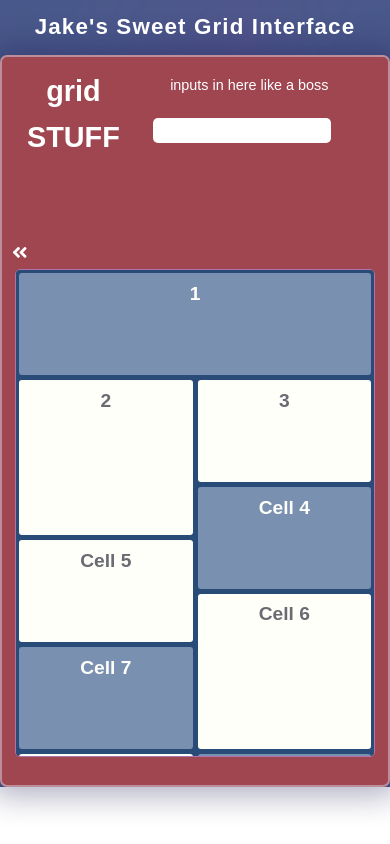
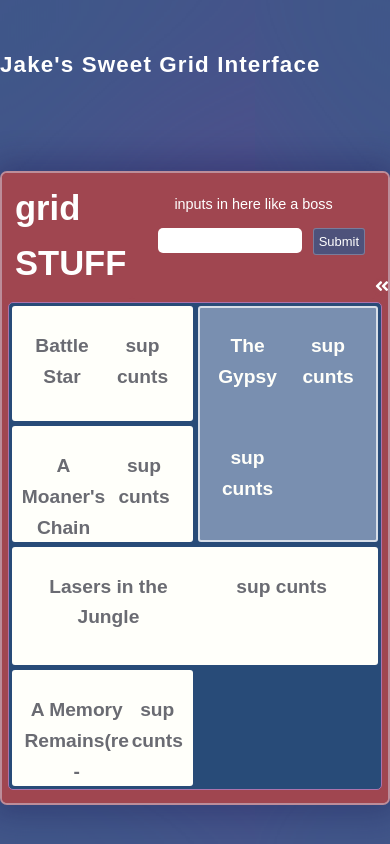
Before and after one commit to Hamilsauce/music-library-app, a Vue app: page / in a window 390 px wide. Built offline with nearby package versions, Linux system fonts and the light colour scheme.

Commit message:
fuck yeah

```diff
--- a/grid/cellbluescript.js
+++ b/grid/cellbluescript.js
@@ -5,7 +5,7 @@ let headerDisplayState = true;
 const sidebar = document.querySelector('#sidebar-div');
 const toggleButton = document.querySelector('i');
 
-headerInput.addEventListener('click', (e) => {
+headerInput.addEventListener('click', () => {
     const submitButton = document.querySelector('.header-button');
 
     let buttonState = submitButton.style.opacity == 0 ? true : false;
@@ -16,7 +16,7 @@ headerInput.addEventListener('click', (e) => {
     }
 });
 
-const messenger = (msg) => {
+const messenger = msg => {
     const chatCell = document.querySelector('.cell5');
     chatCell.innerHTML = msg;
 }
@@ -36,7 +36,7 @@ document.querySelector('.header-button').addEventListener('click', (e) => {
 
 });
 
-const hiddenDiv = hide => {
+const hiddenDiv = () => {
     if (headerDisplayState === true) {
         headerDisplayState = false;
 
--- a/public/index.html
+++ b/public/index.html
@@ -2,8 +2,7 @@
 <html lang="en">
   <head>
     <meta charset="utf-8">
-    <link rel="stylesheet" href="https://use.fontawesome.com/releases/v5.10.1/css/all.css"
-      integrity="sha384-wxqG4glGB3nlqX0bi23nmgwCSjWIW13BdLUEYC4VIMehfbcro/ATkyDsF/AbIOVe" crossorigin="anonymous">
+    <link rel="stylesheet" href="https://use.fontawesome.com/releases/v5.10.1/css/all.css">
     <meta http-equiv="X-UA-Compatible" content="IE=edge">
     <meta name="viewport" content="width=device-width,initial-scale=1.0">
     <link rel="icon" href="<%= BASE_URL %>favicon.ico">
--- a/src/App.vue
+++ b/src/App.vue
@@ -4,45 +4,47 @@
 			<h1>Jake's Sweet Grid Interface</h1>
 			<h3>Such cool, very wow!</h3>
 		</header>
-		<div class="content-container">
-			<div class="grid-head">
+		<div class="app-shell">
+			<div class="shell-head">
 				<div class="header header1">
 					<h1>grid STUFF</h1>
 				</div>
 				<div class="header header2">
+						<label for="header-text-input" class="header2-label">inputs in here like a boss</label>
 					<div class="header-button-container">
-						<label for="header-text-input" class="header2-label">inputs in here like a boss</label>
 						<span class="header-form">
 							<div>
-								<input type="text" name="header-text-input" class="header-text-input" />
+								<input type="text" v-model="userMessage"  name="header-text-input" class="header-text-input" />
 							</div>
 							<span>
-								<input type="image" src="../src/assets/check-solid.svg" class="header-button" value />
+								<input type="submit" @click="getUserInput"  class="header-button"  />
 							</span>
 						</span>
+						<p class="messageOut">{{userMessage}}</p>
 					</div>
 				</div>
-			</div>
 			<div class="sidebar-toggle">
 				<span>
-					<i class="fas fa-angle-double-left"></i>
+					<i @click="toggleSidebar"  class="fas fa-angle-double-left"></i>
 				</span>
 			</div>
+			</div>
 			<div class="body-flex">
-				<MainGrid msg="Welcome to Your Vue.js App" />
-				<div id="sidebar-div" class="sidebar-hidden">fuck</div>
+				<MainGrid v-bind:songs="songs" msg="Welcome to Your Vue.js App" />
+				<div v-if="sidebarDisplayState === true" id="sidebar-div" class="sidebar-shown">fuck</div>
 			</div>
 		</div>
-
 		<div
 			class="hiddenMessage"
-			style="display: none; text-align: center; position: relative;"
+			v-if="headerDisplayState === false"
+			@click="toggleHeader"
+			style="text-align: center; position: relative;"
 		>Show Header</div>
 	</div>
 </template>
 
 <script>
-	import MainGrid from "./components/mainGrid.vue";
+	import MainGrid from "./components/MainGrid.vue";
 
 	export default {
 		name: "app",
@@ -52,18 +54,85 @@
 		props: {},
 		data() {
 			return {
-				headerDisplayState: true,
 				gridCell: {
 					id: null,
 					name: "",
 					content: "",
 					markup: ""
-				}
+				},
+				headerDisplayState: true,
+				submitDisplayState: true,
+				sidebarDisplayState: false,
+				userMessage: '',
+				CellData: [{
+					elementId: '',
+					title: '',
+					subject: '',
+					date: ''
+				}],
+				songs: [
+					{
+						"ID": "1",
+						"songTitle": "Battle Star",
+						"Plays": "12",
+						"likes": "4",
+						"genre": "Rock",
+						"Duration": "02:45",
+						"Published": "4 days ago",
+						"Comments": "3"
+					},
+					{
+						"ID": "3",
+						"songTitle": "The Gypsy",
+						"Plays": "12",
+						"likes": "5",
+						"genre": "Folk",
+						"Duration": "08:00",
+						"Published": "6 years ago",
+						"Comments": "0"
+					},
+					{
+						"ID": "4",
+						"songTitle": "A Moaner's Chain Gang",
+						"Plays": "51",
+						"likes": "2",
+						"genre": "Psychedlic",
+						"Duration": "02:18",
+						"Published": "18 days ago",
+						"Comments": "2"
+					},
+					{
+						"ID": "5",
+						"songTitle": "Lasers in the Jungle",
+						"Plays": "6",
+						"likes": "1",
+						"genre": "Folk",
+						"Duration": "02:32",
+						"Published": "18 days ago",
+						"Comments": "1"
+					},
+					{
+						"ID": "6",
+						"songTitle": "A Memory Remains(re - remastered)",
+						"Plays": "6",
+						"likes": "3",
+						"genre": "Ambient",
+						"Duration": "04:29",
+						"Published": "21 days ago",
+						"Comments": "1"
+					}
+				]
 			};
 		},
 		methods: {
 			toggleHeader() {
 				this.headerDisplayState = !this.headerDisplayState;
+			},
+			toggleSidebar() {
+				this.sidebarDisplayState = !this.sidebarDisplayState;
+			},
+			getUserInput() {
+
 			}
 		}
 	};
@@ -86,20 +155,25 @@
 		box-sizing: border-box;
 		margin: 0;
 		padding: 0;
+		height: 100%;
 	}
 	body {
 		box-sizing: border-box;
 		margin: 0;
 		padding: 0;
+		height: 100%;
+
 	}
 	#app {
+		box-sizing: content-box;
+		display: grid;
 		font-family: "Avenir", Helvetica, Arial, sans-serif;
 		-webkit-font-smoothing: antialiased;
 		-moz-osx-font-smoothing: grayscale;
 		text-align: center;
 		color: #2c3e50;
 		margin-top: 0px;
-		background: rgba(69, 46, 121, 0.835);
+		background: rgba(54, 46, 121, 0.849);
 		color: rgb(255, 255, 255);
 		font-family: "Montserrat", sans-serif;
 		font-size: 1rem;
@@ -107,33 +181,36 @@
 		line-height: 1.6;
 		height: 100%;
 		box-shadow: 0px 0px 1000px 40px inset rgba(32, 104, 133, 0.637);
+		padding: 0px 0px 0px 0px;
 		margin: 0;
 	}
-	.content-container {
+	.app-shell {
 		box-sizing: border-box;
 		max-width: 750px;
 		max-height: 100%;
 		margin-top: 0px;
-		padding: 2px 10px 25px 10px;
+		padding: 0px 10px 10px 10px;
 		border: 2px solid var(--transparentBlue);
 		border-radius: 7px;
 		background: var(--mainRed);
 		box-shadow: 0px 0px 30px 10px rgba(23, 23, 78, 0.322);
 		margin: auto;
+		width: 100%;
 	}
 
 	header {
+		box-sizing: border-box;
 		display: flex;
 		flex-direction: column;
 		justify-content: space-between;
-		padding: 5px 20px;
+		padding: 0px 20px;
 		border-radius: 8px;
 	}
 
 	i {
 		position: relative;
 		display: block;
-		margin-top: 75px;
+		margin-top: 0;
 		font-size: 1.1em;
 		height: fit-content;
 		width: fit-content;
@@ -155,12 +232,12 @@
 
 	header > h1 {
 		font-weight: 800;
-		font-size: 3em;
-		line-height: 1.1;
+		font-size: 2.5em;
+		line-height: 1;
 		letter-spacing: 0.05em;
 		margin: 5px 0px;
 		width: 100%;
-		text-align: center;
+		text-align: left;
 	}
 
 	h2,
@@ -179,17 +256,19 @@
 		display: flex;
 		flex-direction: column;
 		text-align: right;
-		justify-content: space-around;
+		justify-content: flex-end;
 		margin-right: 0;
 		z-index: 3;
-		padding: 0px;
+		padding: 5px;
 	}
 	.MainGrid {
 		box-sizing: border-box;
-		max-height: 625px;
+		max-height: 585px;
 		width: 100%;
 		margin: 0;
 		padding: 3px;
+		overflow: hidden;
+		z-index: 0;
 	}
 	.body-flex {
 		box-sizing: border-box;
@@ -202,15 +281,15 @@
 
 	.sidebar-shown {
 		box-sizing: border-box;
-		display: block;
-		z-index: 500;
-		width: 300px;
-		padding: 15px;
+		/* display: block; */
+		z-index: 1;
+		width: 175px;
+		padding: 5px;
 		margin: 0;
 		background: var(--mainRed);
 	}
 
-	.grid-head {
+	.shell-head {
 		box-sizing: border-box;
 		display: grid;
 		grid-template-columns: 6fr 9fr 1fr;
@@ -231,16 +310,24 @@
 	.header1 {
 		box-sizing: border-box;
 		display: flex;
-		flex-direction: column;
-		justify-content: flex-start;
+		flex-direction: row;
+		justify-content: flex-end;
+		text-align: left;
+		font-size: 1.2em;
 		font-weight: 800;
 		user-select: none;
+		width: fit-content;
+	}
+	.header1>h1 {
+		margin: 5px;
 	}
 
 	.header-button-container {
 		display: flex;
 		flex-direction: column;
 		justify-content: space-around;
+		height: fit-content;
+
 	}
 
 	.header-text-input {
@@ -257,36 +344,46 @@
 	.header2-label {
 		box-sizing: border-box;
 		margin-bottom: 3px;
-		margin: 10px auto 0px 0px;
+		margin: 10px auto ;
+		margin: 10auto;
+		text-align: center;
 		grid-area: hText;
+
 	}
 
 	.header-button {
+		box-sizing: border-box;
 		grid-area: button;
 		grid-column: span 2;
-		box-sizing: border-box;
-		height: 25px;
-		width: 20px;
-		color: var(--mainWhite);
-		border-radius: 5px;
+		/* height: 25px; */
+		/* width: 20px; */
+		padding: 5px;
+		font-size: 0.9em;
+		font-weight: 500;
 		margin-left: 10px;
+		background: #31588bbb;
 		outline: none;
-		opacity: 0;
+		border: 1px solid rgba(255, 255, 255, 0.24);
+		border-radius:3px;
+		color: white;
 		touch-action: manipulation;
 	}
 
 	.header2 {
 		box-sizing: border-box;
 		display: flex;
-		flex-direction: row;
-		justify-content: space-evenly;
+		flex-direction: column;
+		text-align: center;
+		justify-content:center;
 
 		touch-action: manipulation;
 	}
 
 	.header-form {
 		display: flex;
+		justify-content: center;
 		touch-action: manipulation;
+		padding: 5px;
 	}
 
 	a {
@@ -307,24 +404,35 @@
 			display: none;
 		}
 
-		MainGrid {
+		.MainGrid {
 			height: 100%;
 			margin: auto;
-			margin-top: 10px;
-			padding: 2px 3px 15px 3px;
+
 		}
 
+
+
+.app-shell {
+		box-sizing: border-box;
+		max-width: 100vw;
+		max-height: 100%;
+		margin-top: 0px;
+		padding: 0px 3px 10px 3px;
+		border: 2px solid var(--transparentBlue);
+		border-radius: 7px;
+		background: var(--mainRed);
+		box-shadow: 0px 0px 30px 10px rgba(23, 23, 78, 0.322);
+		margin: auto;
+		overflow: auto;
+}
 		.sidebar-toggle {
-			color: white;
 			display: flex;
-			flex-direction: row;
-			text-align: left;
-			justify-content: left;
-			margin: 0;
+			flex-direction: column;
 			touch-action: manipulation;
+			padding: 0;
 		}
 
-		.grid-head {
+		.shell-head {
 			display: grid;
 			grid-template-columns: 4fr 8fr 10px;
 			font-size: 0.9em;
@@ -338,6 +446,7 @@
 
 		.header2 {
 			padding: 5px;
+			flex-direction: column;
 		}
 
 		.header2-label {
--- /dev/null
+++ b/src/components/WorkCell.vue
@@ -0,0 +1,76 @@
+<template>
+        <div class="grid-cell">
+            <p> {{ song.songTitle }} </p>
+            <p> {{ message }} </p>
+            <p> {{ message }} </p>
+        </div>
+</template>
+
+<script>
+    export default {
+        name: 'WorkCell',
+        components: {},
+        props: {
+            song: Object
+        },
+        data() {
+            return {
+                message: 'sup cunts'
+            }
+        },
+
+        methods: {},
+        computed: {},
+        watch: {},
+
+        /* Vue lifecycle hooks (Ref: https://vuejs.org/v2/guide/instance.html#Instance-Lifecycle-Hooks) */
+        created() {},
+        mounted() {},
+        updated() {},
+        destroyed() {}
+    }
+</script>
+
+<style scoped>
+
+
+
+
+	.grid-cell {
+        display: grid;
+        grid-template-columns: 1fr 1fr;
+        min-height: 100px;
+    min-width: 100px;
+		padding: 1vw 2vw;
+		color: rgb(106, 107, 114);
+		background: rgb(255, 255, 250);
+		border-radius: 3px;
+		border: 2px solid rgba(255, 255, 255, 0);
+		font-size: 1.2em;
+		font-weight: 600;
+		transition: 150ms box-shadow ease-in-out, 300ms background ease,
+			200ms border ease, 100ms font-weight ease;
+        user-select: none;
+        overflow: auto;
+	}
+
+	.grid-cell:hover {
+		box-shadow: 0px 0px 100px 30px inset var(--lightPurple);
+		background: rgba(255, 255, 255, 0.815);
+		border: 2px solid white;
+		font-weight: 600;
+		cursor: pointer;
+		color: white;
+	}
+
+	.grid-cell:active {
+		box-shadow: 0px 0px 125px 40px inset rgba(216, 183, 216, 0.753);
+		background: rgba(201, 105, 180, 0.712);
+		border: 2px solid white;
+		font-weight: 600;
+		cursor: pointer;
+		color: white;
+    }
+
+
+    </style>
--- a/src/components/mainGrid.vue
+++ b/src/components/mainGrid.vue
@@ -1,32 +1,27 @@
 <template>
 	<div class="MainGrid">
 		<div class="grid-body">
-			<div class="grid-cell cell1">1</div>
-			<div class="grid-cell cell2">2</div>
-			<div class="grid-cell cell3">3</div>
-			<div class="grid-cell cell4">Cell 4</div>
-			<div class="grid-cell cell5">Cell 5</div>
-			<div class="grid-cell cell6">Cell 6</div>
-			<div class="grid-cell cell7">Cell 7</div>
-			<div class="grid-cell cell8">Cell 8</div>
-			<div class="grid-cell cell9">Cell 9</div>
-			<div class="grid-cell cell10">Cell 10</div>
-			<div class="grid-cell cell11">Cell 11</div>
-			<div class="grid-cell cell12">Cell 12</div>
-			<div class="grid-cell cell13">Cell 13</div>
-			<div class="grid-cell cell14">Cell 14</div>
-			<div class="grid-cell cell15">Cell 15</div>
-			<div class="grid-cell cell16">Cell 16</div>
+			<!-- <div class="grid-cell cell1">1</div>? -->
+			<work-cell
+				v-for="(song, id) in songs"
+				:key="id"
+				:song="song"
+			></work-cell>
+
 		</div>
 	</div>
 </template>
 
 <script>
+import WorkCell from './WorkCell.vue';
 	export default {
 		name: "MainGrid",
+		components: {
+			WorkCell
+		},
 		props: {
             msg: String,
-            gridCells: Array
+           songs: Array
 		}
 	};
 </script>
@@ -43,215 +38,65 @@
 	:root {
 		--mainRed: #a04650;
 		--mainBlue: #284b78;
-		--transparentBlue: #e0e7f771;
+		--transparentBlue: #c8d6f8b6;
 		--mainPurple: #9c3a5f;
-		--lightPurple: #ac73ac;
+		--lightPurple: #ac89ac;
 		--fadedPurple: #bba4bb;
 		--mainWhite: #fffffa;
-	}
-
-	body {
-		background: rgba(69, 46, 121, 0.835);
-		color: rgb(255, 255, 255);
-		font-family: "Montserrat", sans-serif;
-		font-size: 1rem;
-		font-weight: 500;
-		line-height: 1.6;
-		height: 100%;
-		box-shadow: 0px 0px 1000px 40px inset rgba(32, 104, 133, 0.637);
-		margin: 0;
-	}
-
-
-	.body-flex {
-		box-sizing: border-box;
-		display: flex;
-		justify-content: space-around;
-	}
-
-	.sidebar-toggle {
-		color: white;
-		display: flex;
-		flex-direction: column;
-		text-align: right;
-		justify-content: space-around;
-		margin-right: 0;
-		z-index: 3;
-		padding: 0px;
-	}
-
-	.sidebar-hidden {
-		display: none;
-	}
-
-	.sidebar-shown {
-		box-sizing: border-box;
-		display: block;
-		z-index: 500;
-		width: 300px;
-		padding: 15px;
-		margin: 0;
-		background: var(--mainRed);
-	}
-	.grid-head {
-		box-sizing: border-box;
-		display: grid;
-		grid-template-columns: 6fr 9fr 1fr;
-		background: var(--mainRed);
-		grid-column: content-start / span 4;
-		min-height: 110px;
-		border-radius: 5px;
-		padding-right: 0px;
-		z-index: 0;
-	}
-
-	.header {
-		box-sizing: border-box;
-		background: var(--mainRed);
-		padding: 1vw 2.5vw;
-		border-radius: 3px;
-	}
-
-	.header1 {
-		box-sizing: border-box;
-		display: flex;
-		flex-direction: column;
-		justify-content: flex-start;
-		font-weight: 800;
-		user-select: none;
-	}
-
-	.header2 {
-		box-sizing: border-box;
-		display: flex;
-		flex-direction: row;
-		justify-content: space-evenly;
-		touch-action: manipulation;
-	}
-
-	.header-button-container {
-		display: flex;
-		flex-direction: column;
-		justify-content: space-around;
-	}
-
-	.header-text-input {
-		box-sizing: border-box;
-		width: 100%;
-		border-radius: 5px;
-		border: 0px;
-		padding: 5px;
-		touch-action: manipulation;
-		outline: none;
-		grid-area: input;
-	}
-
-	.header2-label {
-		box-sizing: border-box;
-		margin-bottom: 3px;
-		margin: 10px auto 0px 0px;
-		grid-area: hText;
-	}
-
-	.header-form {
-		display: flex;
-		touch-action: manipulation;
-	}
-
-	.header-button {
-		grid-area: button;
-		grid-column: span 2;
-		box-sizing: border-box;
-		height: 25px;
-		width: 20px;
-		color: var(--mainWhite);
-		border-radius: 5px;
-		margin-left: 10px;
-		outline: none;
-		opacity: 0;
-		touch-action: manipulation;
 	}
 
 	.grid-body {
 		box-sizing: border-box;
 		display: grid;
 		gap: 5px;
-		max-height: 625px;
+		grid-template-columns: repeat(auto-fill, minmax(175px, 2fr));
+		/* grid-auto-rows: auto; */
+		grid-template-rows: auto;
+		max-height: fit-content;
+		height: 100%;
 		width: 100%;
 		margin: auto;
 		padding: 3px;
 		background: var(--mainBlue);
-		grid-template-columns: repeat(auto-fit, minmax(180px, 1fr));
-		grid-auto-rows: auto;
-		grid-template-rows: auto;
 		overflow-x: auto;
 		border-radius: 5px;
 		border: 1px solid var(--lightPurple);
 	}
 
-	.cell1 {
-		grid-column: span 2;
+/*!
+//! taking .grid-cell styles to WorkCell
+
+*/
+	/*!
+//! not taking nth-child styles
+	*/
+
+
+
+	.grid-cell:nth-child(2n + 2) {
 		grid-row: span 2;
 	}
 
-	.cell2 {
-		grid-row: span 2;
+	.grid-cell:nth-child(6n + 2) {
+		background: rgba(224, 231, 247, 0.445);
+		color: var(--mainWhite);
+		border: 2px solid rgba(255, 255, 255, 0.705);
+		grid-column: span 1;
 	}
 
-	.cell5 {
-		grid-column: span 2;
-		grid-row: span 2;
-	}
-
-	.grid-cell {
-		min-height: 90px;
-		padding: 1vw 2vw;
-		color: rgb(106, 107, 114);
-		background: rgb(255, 255, 250);
-		border-radius: 3px;
-		border: 2px solid rgba(255, 255, 255, 0);
-		font-size: 1.2em;
-		font-weight: 600;
-		transition: 150ms box-shadow ease-in-out, 300ms background ease,
-			200ms border ease, 100ms font-weight ease;
-		user-select: none;
-	}
-
-	.grid-cell:hover {
-		box-shadow: 0px 0px 100px 30px inset var(--lightPurple);
-		background: rgba(255, 255, 255, 0.815);
-		border: 2px solid white;
-		font-weight: 600;
-		cursor: pointer;
-		color: white;
-	}
-
-	.grid-cell:active {
-		box-shadow: 0px 0px 125px 40px inset rgba(221, 138, 221, 0.753);
-		background: rgba(201, 105, 180, 0.856);
-		border: 2px solid white;
-		font-weight: 600;
-		cursor: pointer;
-		color: white;
-	}
-
-	.grid-cell:nth-child(3n + 5) {
-		grid-row: span 2;
-	}
-
-	.grid-cell:nth-child(5n + 4) {
-		background: rgba(224, 231, 247, 0.445);
-		color: var(--mainWhite);
-		grid-column: span 2;
-	}
-
-	.grid-cell:nth-child(4n + 1):hover {
+	.grid-cell:nth-child(6n + 2):hover {
 		color: var(--mainWhite);
 		font-weight: 500;
 		background: var(--transparentBlue);
-		box-shadow: 0px 0px 100px 40px inset rgb(192, 77, 102);
+		box-shadow: 0px 0px 120px 50px inset rgba(175, 65, 89, 0.685);
+		border-color: #3d6797c4;
 	}
 
+
+/* .cell2 {
+		grid-column: span 2;
+
+	} */
 	a {
 		color: hsl(194, 60%, 43%);
 	}
@@ -293,11 +138,13 @@
 			height: 125vw;
 			gap: 5px;
 			background: var(--mainBlue);
-			grid-template-columns: 2fr 2fr;
+			grid-template-columns: repeat(2, minmax(175px 1fr));
 			touch-action: manipulation;
 			overflow-x: auto;
 			border-radius: 5px;
 			border: 1px solid var(--lightPurple);
+			max-width: 100vw;
+			overflow-y: auto;
 		}
 
 		.header {
@@ -363,19 +210,19 @@
 			font-size: 0.9em;
 			width: fit-content;
 		}
-		.grid-cell:nth-child(3n + 2) {
-			grid-row: span 2;
-		}
-		.grid-cell:nth-child(1n + 2) {
-			grid-column: span 1;
-		}
-		.grid-cell:nth-child(3n + 1) {
-			background: rgba(224, 231, 247, 0.445);
-			color: var(--mainWhite);
+		.grid-cell:nth-child(4n + 4) {
+			grid-column: span 2;
 		}
 
-		.grid-cell:nth-child(2n + 2) {
-			grid-row: span 2;
-		}
+.cell2 {
+		grid-column: span 1;
+
 	}
+	}
+
+	@media screen and (max-width: 300px) {
+        .grid-body{
+            grid-template-columns: 1fr;
+        }
+    }
 </style>
```
Also changed, not shown: grid/check-solid.svg (deleted), src/assets/check-solid.svg, 7 other files (tests, documents, lock files or other folders).
